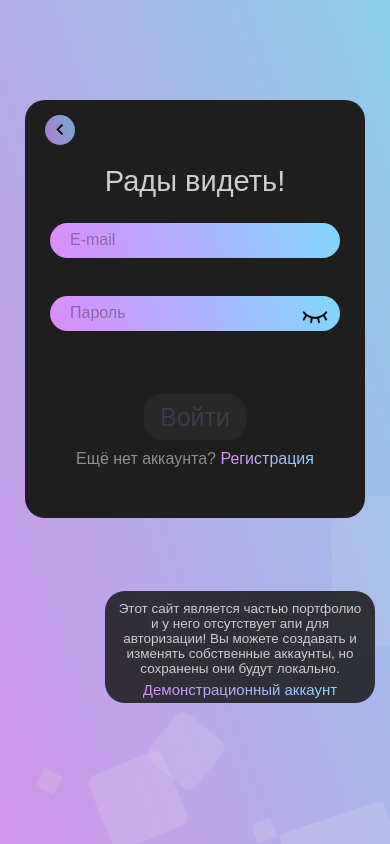
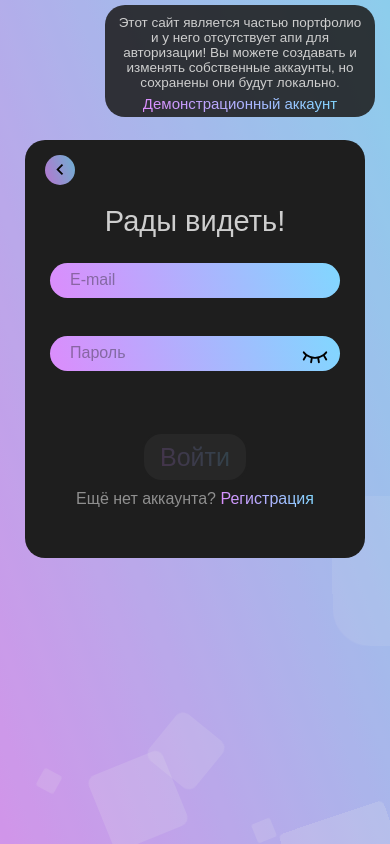
Before and after one commit to rina-dz/movie-storage, a React (Create React App) app: page /auth in a window 390 px wide. Built offline with nearby package versions, Linux system fonts and the light colour scheme; no server answers.

Commit message:
fix: поправить вёрстку

```diff
--- a/src/components/Auth/Auth.css
+++ b/src/components/Auth/Auth.css
@@ -18,7 +18,7 @@
     flex-direction: column;
     align-items: center;
     position: relative;
-    margin: 65px 0 70px;
+    margin: 65px 0 0;
 }
 
 .auth__icon-container {
@@ -59,7 +59,7 @@
 
 .auth__tip {
     position: absolute;
-    bottom: 15px;
+    top: 15px;
     right: 15px;
     width: 270px;
     height: min-content;
@@ -96,6 +96,17 @@
     opacity: 0.8;
 }
 
+@media screen and (max-width: 1230px) {
+    .auth__form-container {
+        margin-top: 130px;
+    }
+
+    .auth__tip {
+        top: 5px;
+        bottom: auto;
+    }
+}
+
 
 @media screen and (max-width: 700px) {
     .auth {
@@ -103,7 +114,7 @@
     }
 
     .auth__form-container {
-        margin: 100px 0 160px;
+        margin: 140px 0 0;
         width: 420px;
     }
 }
--- a/src/components/Main/Main.js
+++ b/src/components/Main/Main.js
@@ -48,7 +48,6 @@ function Main(props) {
             left: step,
             behavior: 'smooth'
         })
-        console.log(props.topMovies.length);
     }
 
     function getNextPage() {
```
